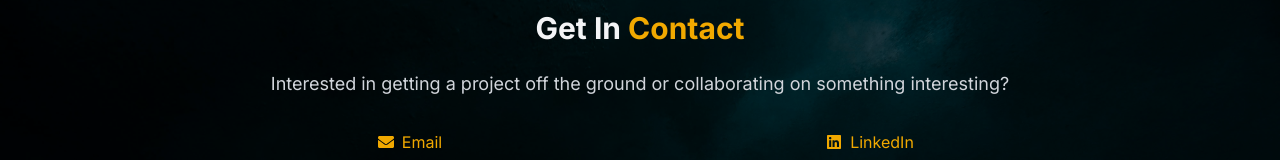
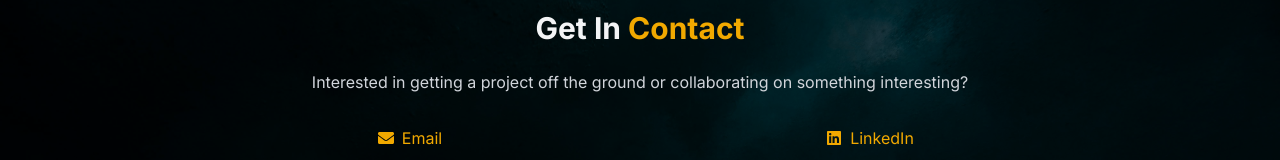
Before and after one commit to heniscoding/Henry-Portfolio-Front-End, a React (Create React App) app: page / in a window 1280 px wide. Shown: the part 1962-2122 px from the top of the page. Built offline with nearby package versions, Linux system fonts and the light colour scheme; no server answers; the HTML template or start-up script is replaced by a standard one.

Commit message:
Tweak hero image height on desktop and remove global <p> font scaling

```diff
--- a/src/components/ProjectDetails.jsx
+++ b/src/components/ProjectDetails.jsx
@@ -48,7 +48,7 @@ const ProjectDetails = () => {
       </Helmet>
 
       {/* Hero Section */}
-      <div className="relative w-full h-[40vh] sm:h-[45vh] md:h-[50vh] overflow-hidden pt-16">
+      <div className="relative w-full h-[40vh] sm:h-[45vh] md:h-[40vh] overflow-hidden pt-16">
         {/* Background image */}
         <img
           src={project.image}
--- a/src/index.css
+++ b/src/index.css
@@ -5,6 +5,7 @@
 /* Custom Global Styles */
 html {
   scroll-behavior: smooth;
+  font-size: 100%; /* Ensures 1rem = 16px */
 }
 
 body {
@@ -92,9 +93,6 @@ textarea {
   h3 {
     @apply text-xl md:text-3xl;
   }
-  p {
-    @apply text-base md:text-lg;
-  }
 }
 
 /* Section Padding */
```
